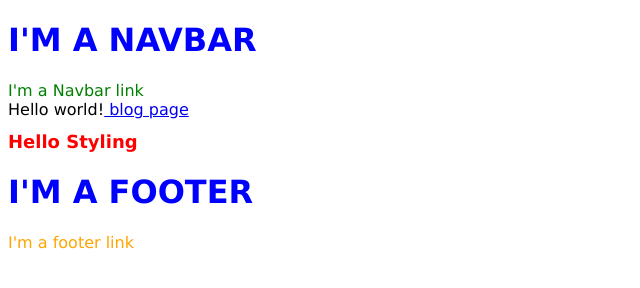
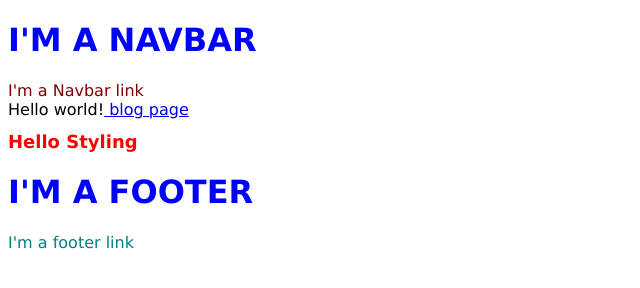
Before and after one commit to ghawthorne66/backcountry, a Gatsby site: page / in a window 1280 px wide. Shown: the whole page, without its empty margins (0-640 px from the left). Built offline with nearby package versions, Linux system fonts and the light colour scheme; Gatsby itself is replaced by a stand-in of ours.

```diff
--- a/src/components/layout.css
+++ b/src/components/layout.css
@@ -8,10 +8,10 @@
 }
 
 .navbar-links {
-    color: green;
+    color: maroon;
 }
 .footer-links {
-    color: orange;
+    color: teal;
 }
 /*size*/
 /*unique*/
```
